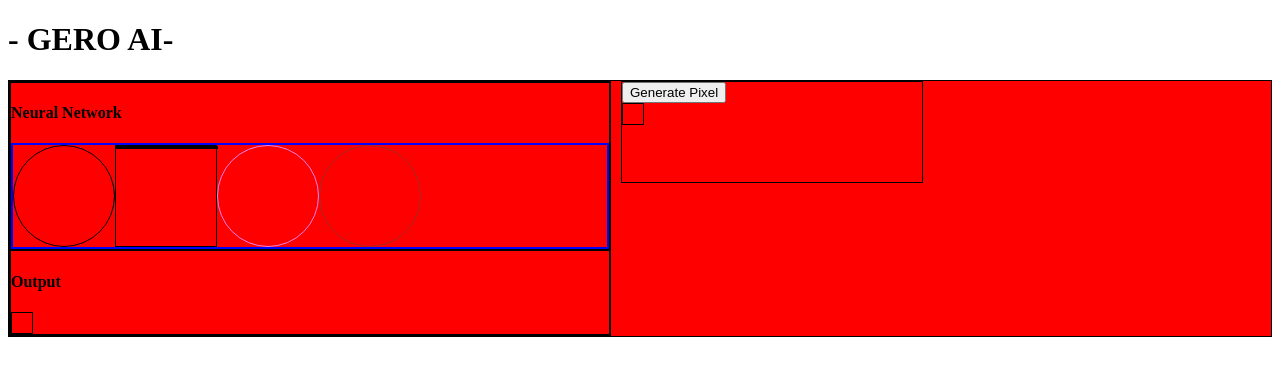
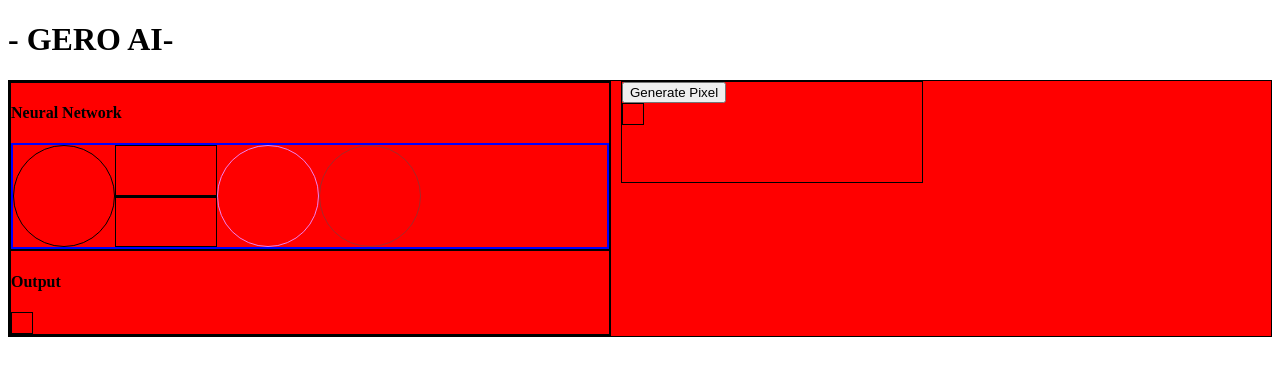
Before and after one commit to pseudo-delete/pseudo-delete.github.io, a PHP site: page /neuralnetwork/111_guess_black_or_white/ in a window 1280 px wide. Shown: the top 376 px of the page. Run offline with PHP 8.4, Linux system fonts and the light colour scheme.

Commit message:
Update index.css

```diff
--- a/neuralnetwork/111_guess_black_or_white/index.css
+++ b/neuralnetwork/111_guess_black_or_white/index.css
@@ -34,7 +34,7 @@ div
   width: 100px;
   height: 1px;
   background-color: black;
-  margin-top: auto;
+  margin-top: 49%;
   margin-bottom: auto;
 }
 
```
